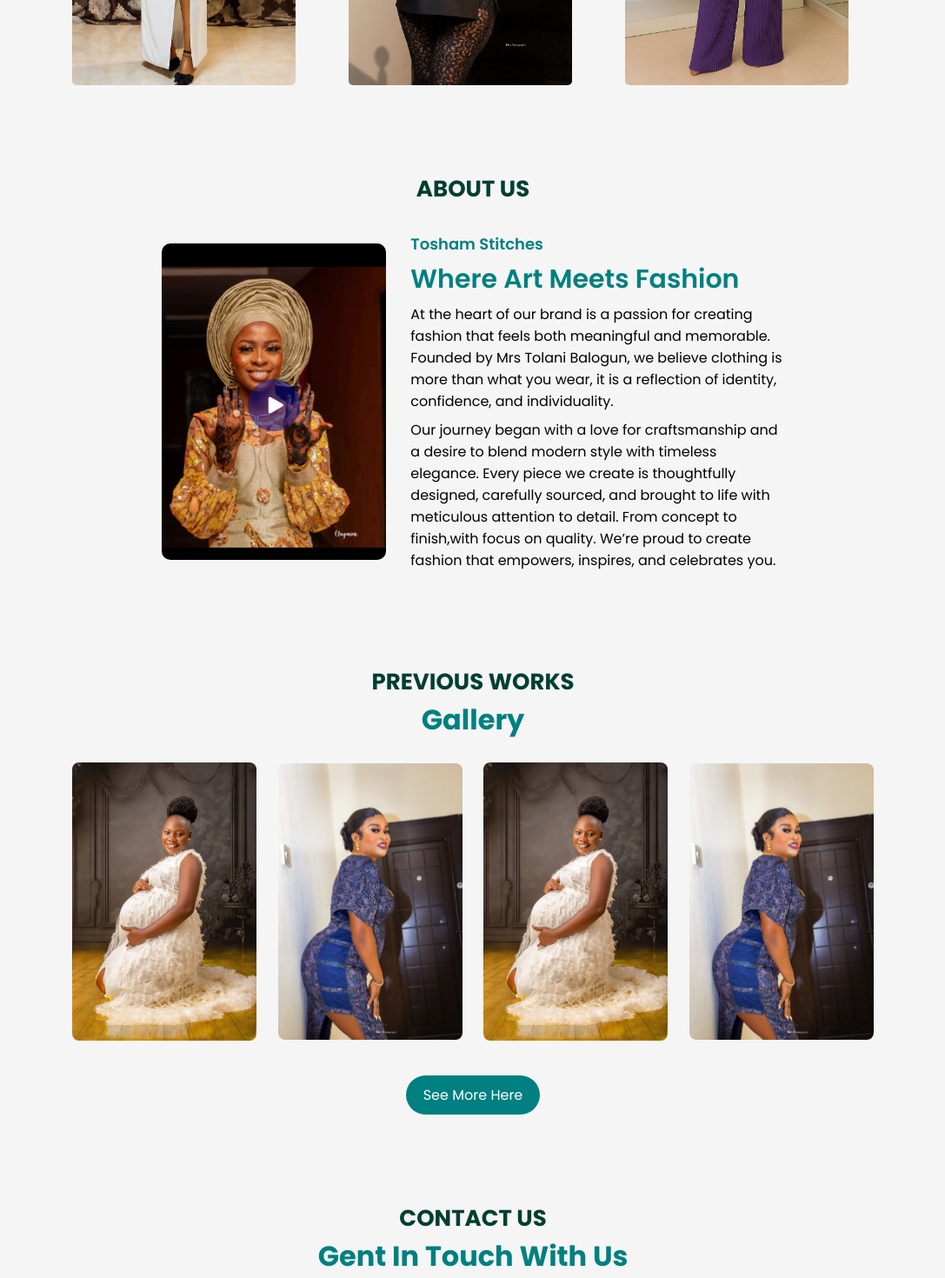
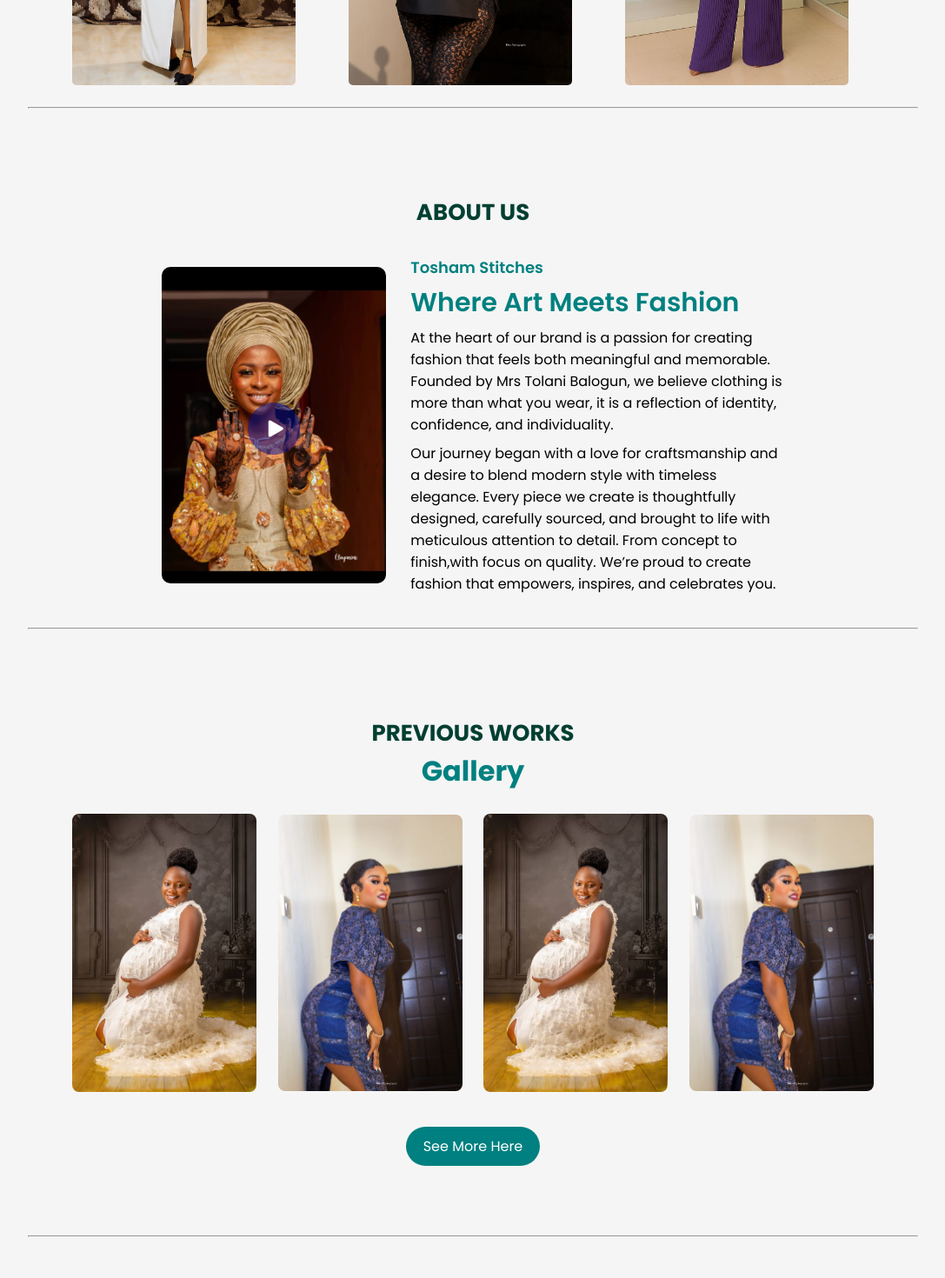
Before and after one commit to OlamiAdigun/tolashamstitches, a React (Vite) app: page / in a window 1280 px wide. Shown: the part 1300-2770 px from the top of the page at 87% size, without its empty margins (96-1183 px from the left). Built offline with nearby package versions, Linux system fonts and the light colour scheme.

Commit message:
General uodates

```diff
--- a/src/App.jsx
+++ b/src/App.jsx
@@ -16,12 +16,16 @@ const App = () => {
       <div className='container'>
         <Title SubTitle= 'elegance with contemporary' Title='Our Best Fashion Show'/>
         <Outfits/>
+        <hr />
         <Title Title='About Us'/>
         <About/>
+         <hr />
         <Title SubTitle= 'Gallery' Title='Previous Works'/>
         <Gallery/>
+         <hr />
         <Title SubTitle='Gent In Touch With Us' Title='Contact Us'/>
         <Contact/>
+         <hr />
       </div>
        <Footer/>
     </div>
```
